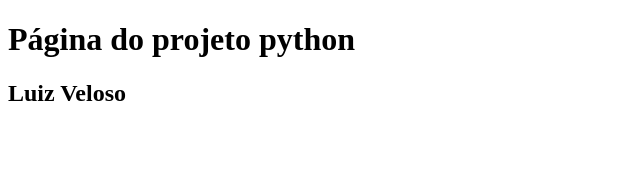
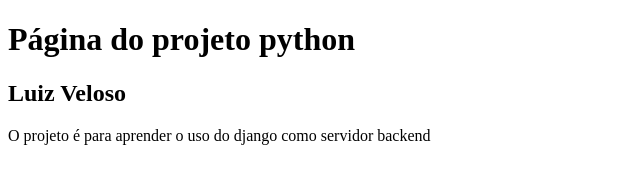
Before and after one commit to Luizveloso10x/aula13-09, a plain HTML site: page index.html in a window 1280 px wide. Shown: the whole page, without its empty margins (0-640 px from the left). Drawn offline with Linux system fonts and the light colour scheme.

Commit message:
Adcionado descrição do projeto

```diff
--- a/index.html
+++ b/index.html
@@ -8,5 +8,6 @@
 <body>
    <h1>Página do projeto python</h1>
    <h2>Luiz Veloso</h2>
+   <p>O projeto é para aprender o uso do django como servidor backend</p>
 </body>
 </html>
```
